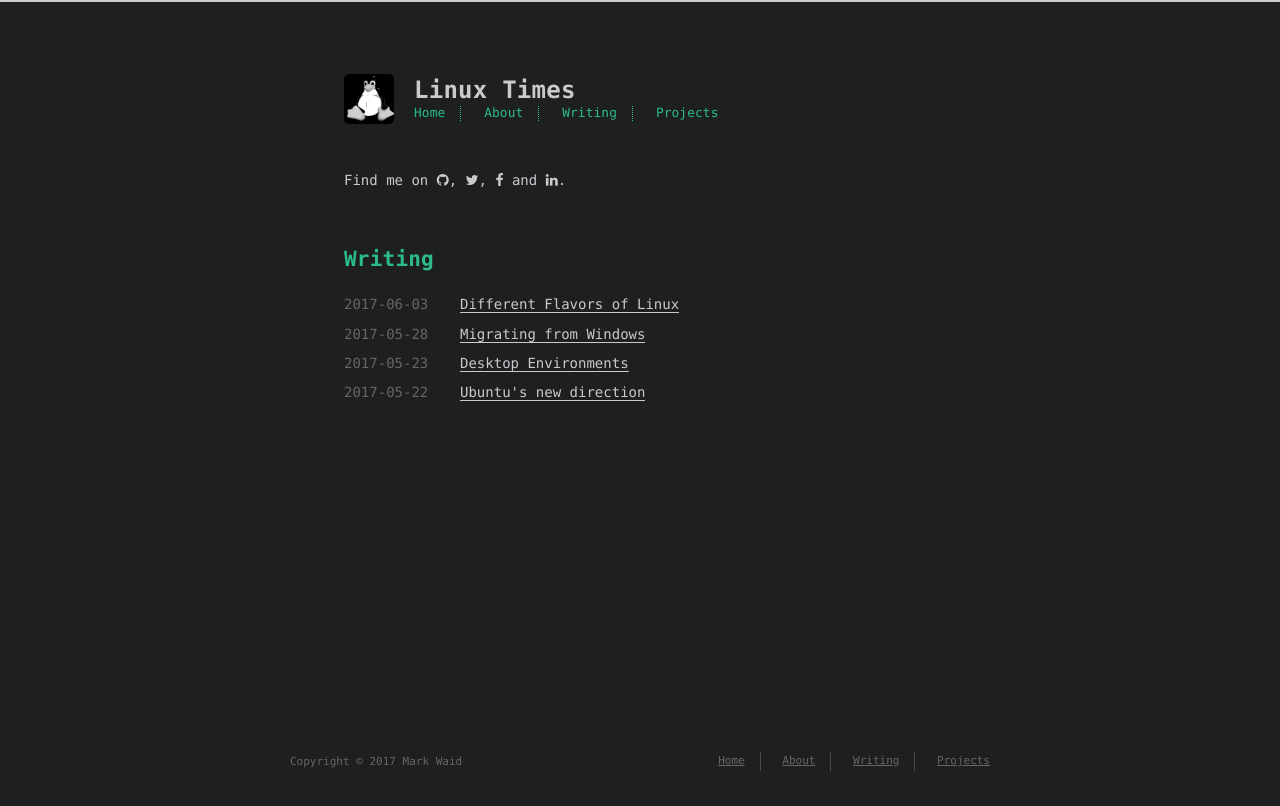
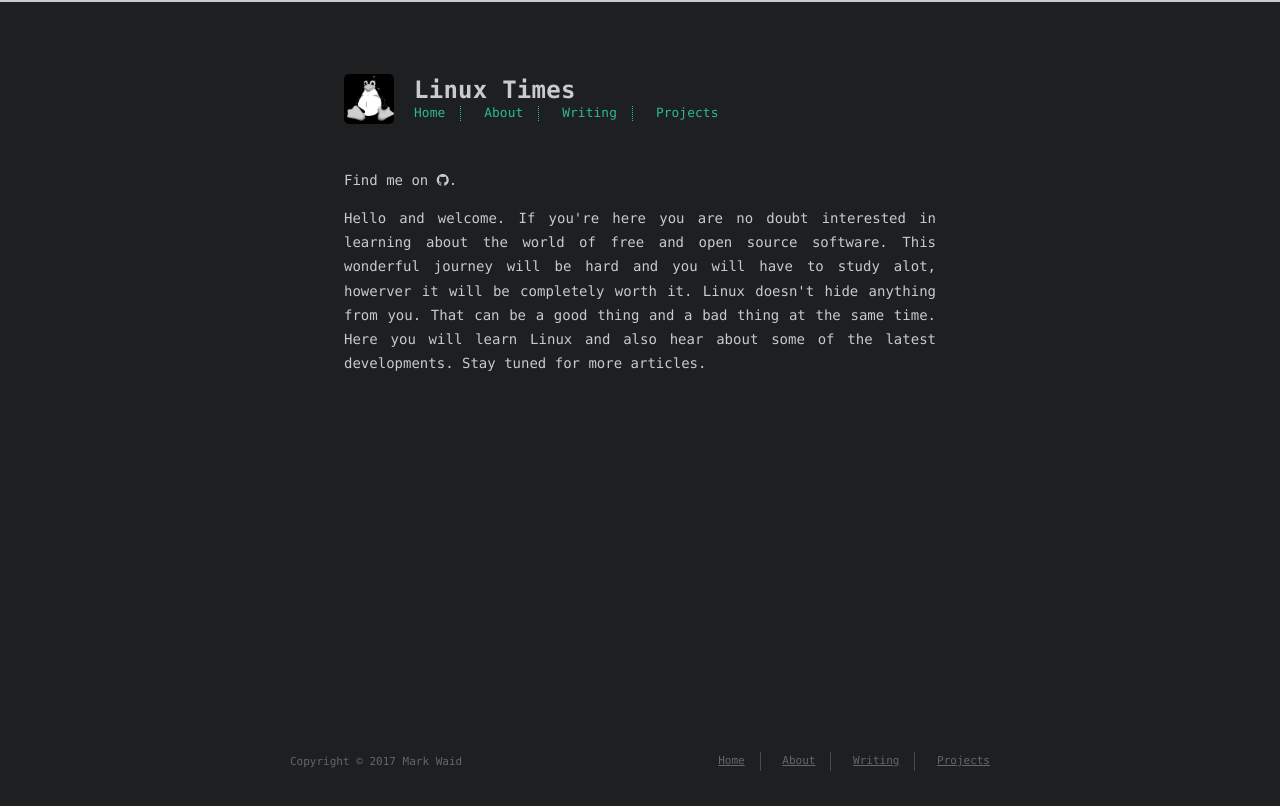
Before and after one commit to CodeCanna/CodeCanna.github.io.old, a plain HTML site: page about/index.html in a window 1280 px wide. Drawn offline with Linux system fonts and the light colour scheme.

Commit message:
Site updated: 2017-06-05 17:04:16

```diff
--- a/about/index.html
+++ b/about/index.html
@@ -73,7 +73,7 @@
 </header>
 
 
-        <section id="about">
+    <section id="about">
 
   <p style="display: inline">
 
@@ -81,94 +81,16 @@
       <ul id="sociallinks">
 
           <li><a class="icon" target="_blank" href="https://github.com/CodeCanna" title="github"><i class="fa fa-github"></i></a></li>
-
-          <li><a class="icon" target="_blank" href="/" title="twitter"><i class="fa fa-twitter"></i></a></li>
-
-          <li><a class="icon" target="_blank" href="/" title="facebook"><i class="fa fa-facebook"></i></a></li>
-
-          <li><a class="icon" target="_blank" href="/" title="linkedin"><i class="fa fa-linkedin"></i></a></li>
-
       </ul>.
 
   </p>
-</section>
+    </section>
 
-<section id="writing">
-  <span class="h1"><a href="/archives">Writing</a></span>
-  <ul class="post-list">
-
-
-
-
-      <li class="post-item">
-
-    <div class="meta">
-        <time datetime="2017-06-03T15:02:45.000Z" itemprop="datePublished">2017-06-03</time>
-    </div>
-
-
-        <span>
-
-        <a class="" href="/2017/06/03/Different-Flavors-of-Linux/">Different Flavors of Linux </a>
-
-
-
-</span>
-      </li>
-
-      <li class="post-item">
-
-    <div class="meta">
-        <time datetime="2017-05-28T22:43:35.000Z" itemprop="datePublished">2017-05-28</time>
-    </div>
-
-
-        <span>
-
-        <a class="" href="/2017/05/28/Migrating-from-Windows/">Migrating from Windows</a>
-
-
-
-</span>
-      </li>
-
-      <li class="post-item">
-
-    <div class="meta">
-        <time datetime="2017-05-23T06:00:00.000Z" itemprop="datePublished">2017-05-23</time>
-    </div>
-
-
-        <span>
-
-        <a class="" href="/2017/05/23/2017-05-23-Linux-Daily/">Desktop Environments</a>
-
-
-
-</span>
-      </li>
-
-      <li class="post-item">
-
-    <div class="meta">
-        <time datetime="2017-05-22T06:00:00.000Z" itemprop="datePublished">2017-05-22</time>
-    </div>
-
-
-        <span>
-
-        <a class="" href="/2017/05/22/2017-05-22-Linux-Daily/">Ubuntu&#39;s new direction</a>
-
-
-
-</span>
-      </li>
-
-  </ul>
-
-</section>
-
-
+    <article>
+        <p>
+            Hello and welcome.  If you're here you are no doubt interested in learning about the world of free and open source software.  This wonderful journey will be hard and you will have to study alot, howerver it will be completely worth it.  Linux doesn't hide anything from you.  That can be a good thing and a bad thing at the same time.  Here you will learn Linux and also hear about some of the latest developments.  Stay tuned for more articles.
+        </p>
+    </article>
 
     </div>
 
```
